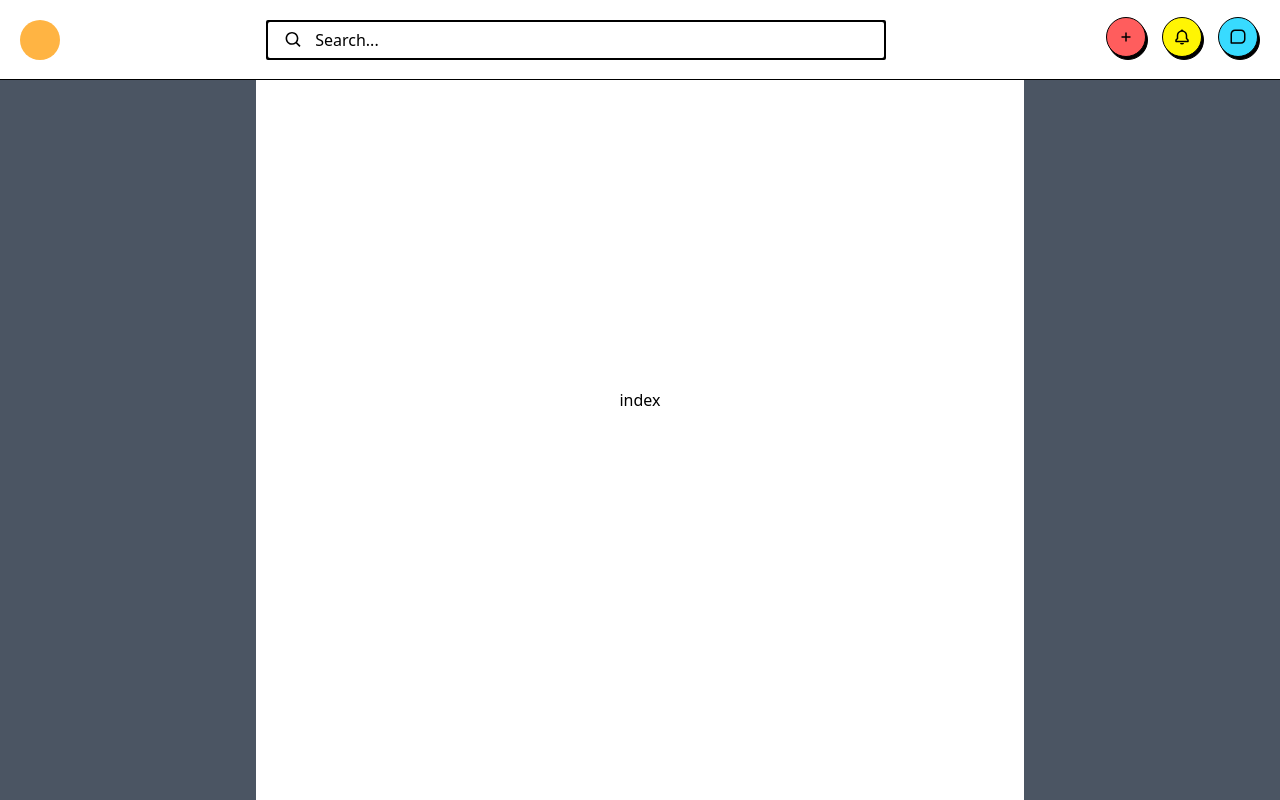
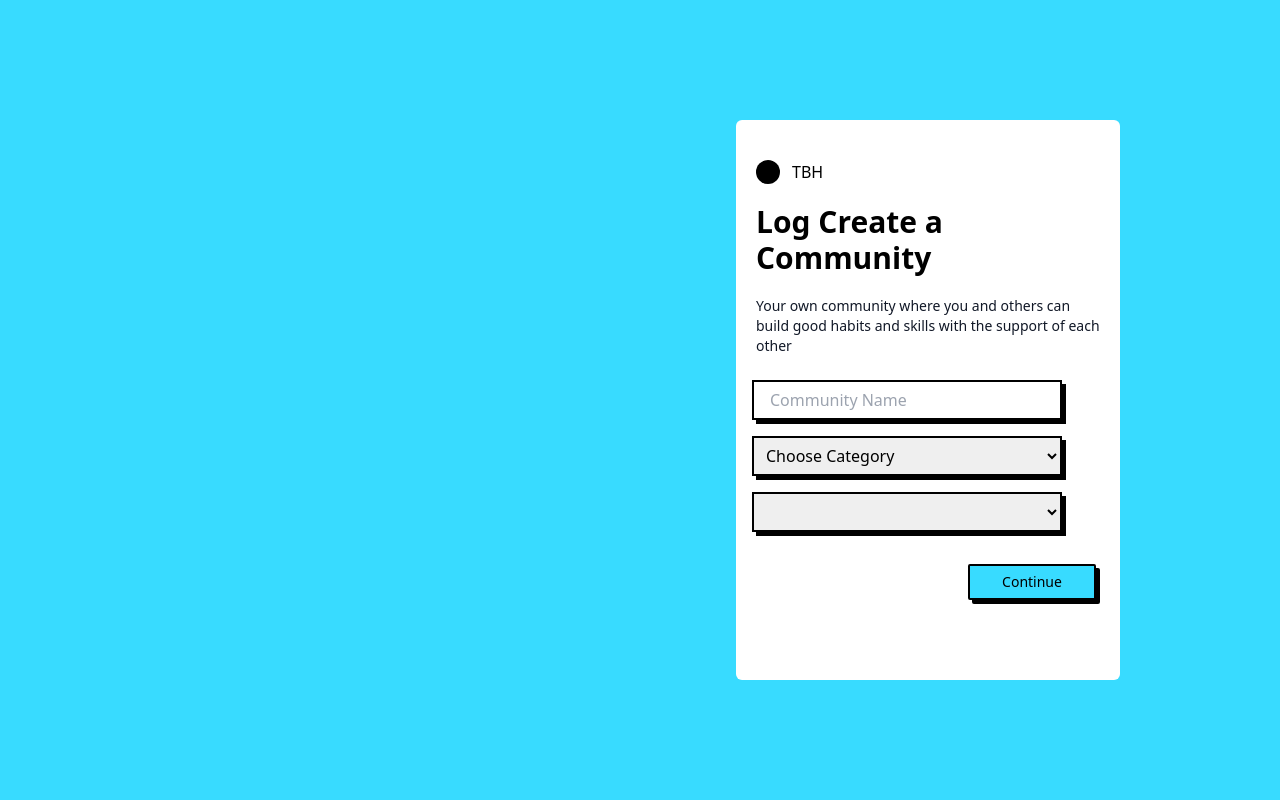
Before and after one commit to Anurag-Kochar-1/CommComm-Community-Platform, a Next.js app: page /createCommunity in a window 1280 px wide. Built offline with nearby package versions, Linux system fonts and the light colour scheme.

Commit message:
createCommunit-dropdowns-basic-done

```diff
--- a/components/Icons/BottomBar/PlusIcon/PlusIcon.tsx
+++ b/components/Icons/BottomBar/PlusIcon/PlusIcon.tsx
@@ -17,12 +17,12 @@ const PlusIcon = () => {
             }}
              type='button'
              title='home'
-             className={isCreateOptionsModalOpen ? (
+             className={isCreateOptionsModalOpen || router.pathname === "/createCommunity" || router.pathname === "/uploadPost" ? (
                 'w-10 h-10 bg-black outline-none flex justify-center items-center rounded-md relative '
             ) : (
                 'w-10 h-10 bg-white  outline-none flex justify-center items-center rounded-md'
             )} >
-                <div className={isCreateOptionsModalOpen ? (
+                <div className={isCreateOptionsModalOpen || router.pathname === "/createCommunity" || router.pathname === "/uploadPost" ? (
                     'w-10 h-10 bg-BrutalYellow1 flex justify-center items-center rounded-md absolute bottom-1 right-1 border-2 border-black active:bottom-0 active:right-0'
                 ) : (
                     'w-10 h-10 bg-white flex justify-center items-center rounded-md'
--- a/components/globalComponents/Header/Header.tsx
+++ b/components/globalComponents/Header/Header.tsx
@@ -11,7 +11,7 @@ import CreateOptionsModal from '../Modals/CreateOptionsModal/CreateOptionsModal'
 
 const Header = () => {
   const router = useRouter()
-  const isUser = true
+  const isUser = false
 
   return (
     <div className='fixed top-0 w-full h-[10vh] bg-white border-b border-b-black py-4 px-3 md:px-5 flex justify-between items-center'>
--- /dev/null
+++ b/constants/createCommunityPage/communityCategories.js
@@ -0,0 +1,64 @@
+
+
+export const communityCategoriesArray = [
+    {
+        id: 0,
+        value:"Choose Category",
+        label: "Choose Category",
+        subCategories: [
+            {label: "choose", value: "choose", id: 0.1 }
+        ]
+    },
+    {
+        id: 1,
+        value:"coding",
+        label: "Coding",
+        subCategories: [
+            {label: "Web Development", value: "web-development", id: 1.1 }
+        ]
+      },
+      {
+        id: 2,
+        value:"book-reading",
+        label: "Book Reading",
+        subCategories: [
+            {label: "Fiction", value: "fiction", id: 2.1 }
+        ]
+      }
+]
+
+
+export const communitySubCategoriesArray = [
+    {
+        id: 0.1,
+        parentValue:"Choose Sub Category",
+        parentLabel: "choose Sub Category",
+        subCategories: [
+            {label: "Choose Sub Category", value: "choose Sub Category", id: 0.11 },
+        ]
+    },
+
+    {
+        id: 0.2,
+        parentValue:"coding",
+        parentLabel: "Coding",
+        subCategories: [
+            {label: "Coding Sub Category", value: "choose Sub Category", id: 0.101 },
+            {label: "Web Development", value: "web-development", id: 1.1 },
+            {label: "Mobile Development", value: "mobile-development", id: 1.2 },
+            {label: "DSA", value: "dsa", id: 1.3 },
+        ]
+    },
+
+    {
+        id: 0.3,
+        parentValue:"book-reading",
+        parentLabel: "Book Reading",
+        subCategories: [
+            {label: "Book Reading Sub Category", value: "choose Sub Category", id: 0.201 },
+            {label: "Fiction", value: "fiction", id: 2.1 },
+            {label: "Non Fiction", value: "non-fiction", id: 2.2 },
+            {label: "Biography", value: "biography", id: 2.3 },
+        ]
+    },
+]
--- a/pages/createCommunity/index.tsx
+++ b/pages/createCommunity/index.tsx
@@ -1,8 +1,130 @@
-import React from 'react'
+import React, { useState, useEffect } from 'react'
+import Link from 'next/link'
+import { communityCategoriesArray, communitySubCategoriesArray } from "../../constants/createCommunityPage/communityCategories"
+
+
 
 const index = () => {
+  const [communityNameInputValue, setCommunityNameInputValue] = useState<string>("")
+  const [communityCategory, setCommunityCategory] = useState<string>(communityCategoriesArray[0].label)
+  const [communitySubCategory, setCommunitySubCategory] = useState<string>(communitySubCategoriesArray[0].parentLabel)
+
   return (
-    <div>index</div>
+    <div className='fixed inset-0 w-[100%] h-[100vh] bg-BrutalBlue1 flex flex-row justify-center lg:justify-end items-center lg:px-32 xl:px-40 2xl:px-72 '>
+
+      <div className='z-20 w-full h-[90vh] mb-[10vh] lg:mb-0 sm:w-[70%] sm:h-[70vh] md:w-[70%] lg:w-[60%] xl:w-[40%] 2xl:w-[35%] bg-white rounded-md flex flex-col justify-start items-start pt-10 pb-5 px-5 space-y-5 overflow-x-hidden overflow-y-scroll scrollbar-hide'>
+
+        {/* ---- LOGO ---- */}
+        <div className='flex justify-center items-center space-x-3'>
+          <div className='w-6 h-6 rounded-full bg-BrutalBlack1' />
+          <span> TBH </span>
+        </div>
+
+        {/* ---- Heading ----- */}
+        <h1 className='text-3xl font-bold' onClick={() => console.log(communityCategory + " ___ " + communitySubCategory)}> Log Create a Community </h1>
+
+
+        {/* ---- Enter details ---- */}
+        <div className='w-full h-full flex flex-col items-start justify-start'>
+          <p className='font-medium text-sm text-gray-900'> Your own community where you and others can build good habits and skills with the support of each other  </p>
+          {/* <span className='text-base font-normal'> Already have an account? <Link className='text-blue-500 hover:cursor-pointer' href='/login'> Sign in </Link> </span> */}
+
+          <div className='w-full flex flex-col justify-between items-start space-y-4 py-3 mt-4'>
+
+            {/* ---- Name ---- */}
+            <div className='w-[90%] h-10 relative bg-black flex justify-start items-center'>
+              <input
+                value={communityNameInputValue}
+                onChange={(e) => setCommunityNameInputValue(e.target.value)}
+                required
+                type="email"
+                placeholder='Community Name'
+                className='w-full h-10 absolute right-1 bottom-1 outline-none focus:ring-0 px-2 placeholder:px-2 border-2 border-black'
+              />
+            </div>
+
+            {/* ---- Category ---- */}
+            <div className='w-[90%] h-10 relative bg-black flex justify-start items-center'>
+              <select
+                title='choose'
+                // className='outline-none border-none w-full px-2 py-2 bg-gray-400 placeholder:text-darkColor placeholder:text-sm placeholder:text-opacity-50 text-darkColor'
+                className='w-full h-10 absolute right-1 bottom-1 outline-none focus:ring-0 px-2 placeholder:px-2 border-2 border-black'
+                value={communityCategory}
+                onChange={(e) => {
+                  setCommunityCategory(e.target.value)
+                  setCommunityNameInputValue("")
+                }}
+              >
+                {communityCategoriesArray && communityCategoriesArray?.map((category) => {
+                  return (
+                    <option
+                      key={category.id}
+                      value={category.value}
+                      className='form-select bg-lightColor px-2 py-3 text-darkColor text-base'
+                    > {category.label} </option>
+                  )
+                })}
+              </select>
+            </div>
+
+
+
+
+            {/* Sub Categories */}
+            <div className='w-[90%] h-10 relative bg-black flex justify-start items-center'>
+              <select
+              title='choose'
+              className='w-full h-10 absolute right-1 bottom-1 outline-none focus:ring-0 px-2 placeholder:px-2 border-2 border-black'
+                value={communitySubCategory}
+                onChange={(e) => setCommunitySubCategory(e.target.value)}
+              >
+
+                {communitySubCategoriesArray && communitySubCategoriesArray.filter((subCategory) => {
+                  if (subCategory.parentValue === communityCategory) {
+                    // console.log(subCategory)
+                    return subCategory
+                  } else {
+                    return
+                  }
+                }).map((subC) => {
+                  return (
+                    subC.subCategories.map((sub) => {
+                      return <option
+                        key={sub.id}
+                        value={sub.value}
+                        onChange={() => setCommunitySubCategory(sub.value)}
+                        className='form-select bg-lightColor px-2 py-3 text-darkColor text-base'
+                      > {sub.label} </option>
+                    })
+                  )
+                })
+
+                }
+
+              </select>
+            </div>
+
+
+          </div>
+
+
+          {/* ---- Continue Button div ---- */}
+          <div className='w-full flex justify-end items-center py-5'>
+            <button
+
+              type='button'
+              title='singIn'
+              className='w-20 md:w-32 h-[4.5vh] relative flex justify-center items-center bg-black rounded-sm border-2 border-black'>
+              <span className='w-20 md:w-32 h-[4.5vh] absolute bottom-[2px] right-[2px] bg-BrutalBlue1  flex justify-center items-center rounded-sm border-2 border-black active:right-0 active:bottom-0 hover:right-0 hover:bottom-0'>
+                <p className='text-xs md:text-sm font-medium'> Continue  </p>
+              </span>
+            </button>
+          </div>
+        </div>
+
+
+      </div>
+    </div>
   )
 }
 
--- a/pages/index.tsx
+++ b/pages/index.tsx
@@ -3,6 +3,7 @@ import { Inter } from '@next/font/google'
 import { useRouter } from 'next/router'
 import { auth } from '../firebaseConfig'
 import { signOut } from 'firebase/auth'
+import Link from 'next/link'
 
 const inter = Inter({ subsets: ['latin'] })
 
@@ -17,6 +18,9 @@ export default function Home() {
       } }> Sign out </h1>
 
 
+      <Link href={'/createCommunity'} className="my-12"> Create community </Link>
+
+
 
     </main>
   )
```
